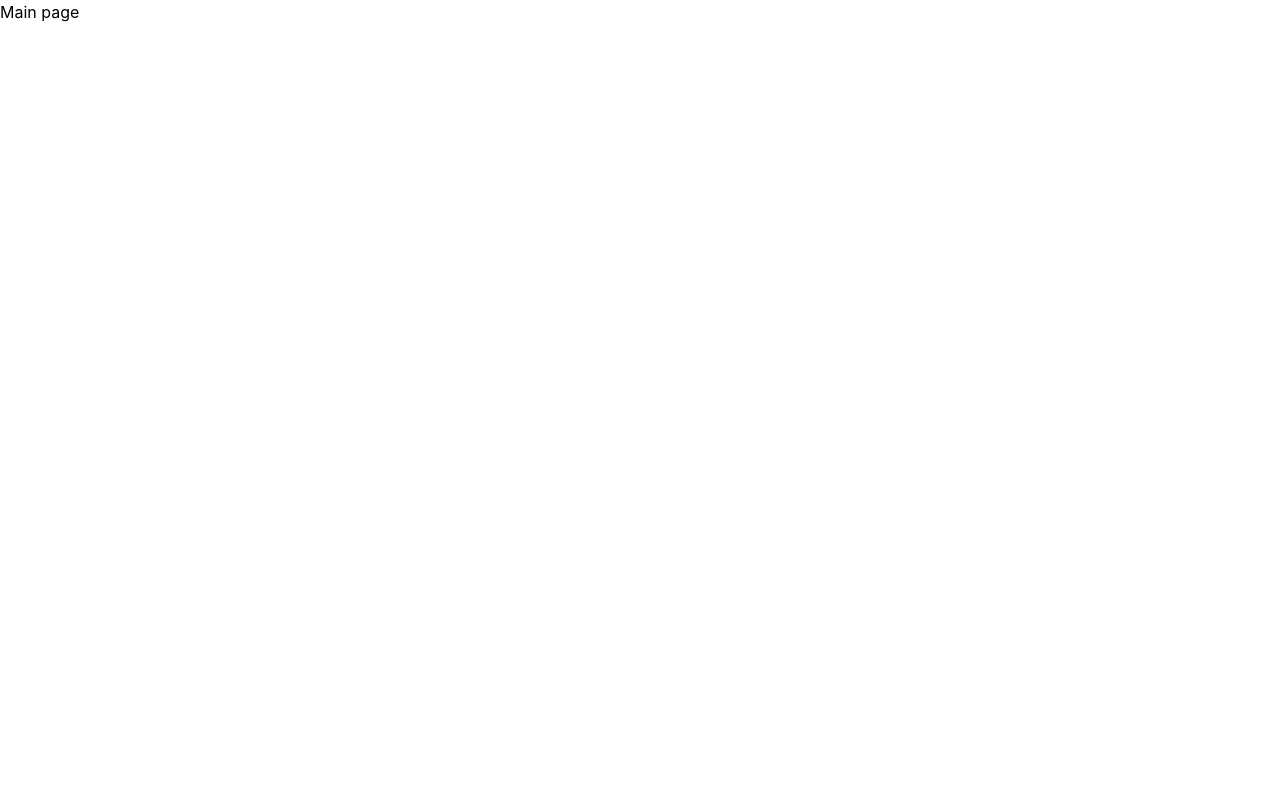
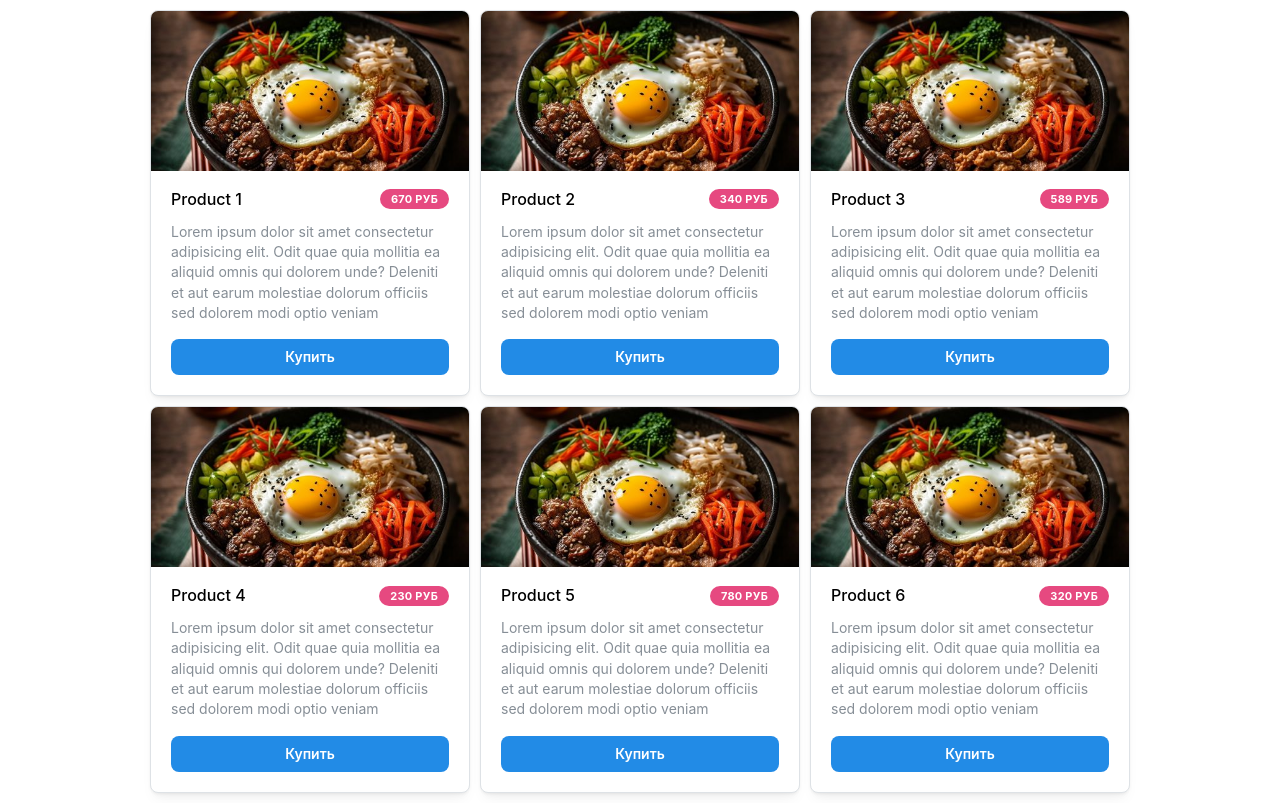
Before and after one commit to konstantin3676/light-store, a React (Vite) app in the folder frontend/: page / in a window 1280 px wide. Built offline with nearby package versions, Linux system fonts and the light colour scheme.

Commit message:
Add product cards

```diff
--- /dev/null
+++ b/frontend/src/components/ProductCard/ProductCard.module.css
@@ -0,0 +1,4 @@
+.card {
+  width: 320px;
+  min-width: 320px;
+}
--- /dev/null
+++ b/frontend/src/components/ProductCard/ProductCard.tsx
@@ -0,0 +1,35 @@
+import { Badge, Button, Card, Group, Image, Text } from '@mantine/core';
+
+import foodImgUrl from '../../assets/food.jpeg';
+import classes from './ProductCard.module.css';
+
+import type { Product } from '../../types';
+type Props = {
+  id: Product['id'];
+  name: Product['name'];
+  desc: Product['desc'];
+  price: Product['price'];
+};
+
+export const ProductCard = ({ name, desc, price }: Props) => {
+  return (
+    <Card shadow="sm" padding="lg" withBorder className={classes.card}>
+      <Card.Section>
+        <Image src={foodImgUrl} height={160} alt="Fried egg" />
+      </Card.Section>
+
+      <Group justify="space-between" mt="md" mb="xs">
+        <Text fw={500}>{name}</Text>
+        <Badge color="pink">{`${price} руб`}</Badge>
+      </Group>
+
+      <Text size="sm" c="dimmed">
+        {desc}
+      </Text>
+
+      <Button color="blue" fullWidth mt="md">
+        Купить
+      </Button>
+    </Card>
+  );
+};
--- /dev/null
+++ b/frontend/src/components/ProductList/ProductList.module.css
@@ -0,0 +1,6 @@
+.container {
+  display: flex;
+  flex-wrap: wrap;
+  justify-content: center;
+  gap: 10px;
+}
--- /dev/null
+++ b/frontend/src/components/ProductList/ProductList.tsx
@@ -0,0 +1,17 @@
+import type { Product } from '../../types';
+import { ProductCard } from '../ProductCard/ProductCard';
+import classes from './ProductList.module.css';
+
+type Props = {
+  products: Product[];
+};
+
+export const ProductList = ({ products }: Props) => {
+  return (
+    <div className={classes.container}>
+      {products.map(({ id, name, desc, price }) => (
+        <ProductCard key={id} id={id} name={name} desc={desc} price={price} />
+      ))}
+    </div>
+  );
+};
--- /dev/null
+++ b/frontend/src/fixtures.ts
@@ -0,0 +1,38 @@
+export const products = [
+  {
+    id: 1,
+    name: 'Product 1',
+    desc: 'Lorem ipsum dolor sit amet consectetur adipisicing elit. Odit quae quia mollitia ea aliquid omnis qui dolorem unde? Deleniti et aut earum molestiae dolorum officiis sed dolorem modi optio veniam',
+    price: '670',
+  },
+  {
+    id: 2,
+    name: 'Product 2',
+    desc: 'Lorem ipsum dolor sit amet consectetur adipisicing elit. Odit quae quia mollitia ea aliquid omnis qui dolorem unde? Deleniti et aut earum molestiae dolorum officiis sed dolorem modi optio veniam',
+    price: '340',
+  },
+  {
+    id: 3,
+    name: 'Product 3',
+    desc: 'Lorem ipsum dolor sit amet consectetur adipisicing elit. Odit quae quia mollitia ea aliquid omnis qui dolorem unde? Deleniti et aut earum molestiae dolorum officiis sed dolorem modi optio veniam',
+    price: '589',
+  },
+  {
+    id: 4,
+    name: 'Product 4',
+    desc: 'Lorem ipsum dolor sit amet consectetur adipisicing elit. Odit quae quia mollitia ea aliquid omnis qui dolorem unde? Deleniti et aut earum molestiae dolorum officiis sed dolorem modi optio veniam',
+    price: '230',
+  },
+  {
+    id: 5,
+    name: 'Product 5',
+    desc: 'Lorem ipsum dolor sit amet consectetur adipisicing elit. Odit quae quia mollitia ea aliquid omnis qui dolorem unde? Deleniti et aut earum molestiae dolorum officiis sed dolorem modi optio veniam',
+    price: '780',
+  },
+  {
+    id: 6,
+    name: 'Product 6',
+    desc: 'Lorem ipsum dolor sit amet consectetur adipisicing elit. Odit quae quia mollitia ea aliquid omnis qui dolorem unde? Deleniti et aut earum molestiae dolorum officiis sed dolorem modi optio veniam',
+    price: '320',
+  },
+];
--- a/frontend/src/index.css
+++ b/frontend/src/index.css
@@ -9,5 +9,6 @@
 }
 
 body {
+  font-family: -apple-system, BlinkMacSystemFont, 'Segoe UI', sans-serif;
   margin: 0;
 }
--- /dev/null
+++ b/frontend/src/pages/MainPage/MainPage.module.css
@@ -0,0 +1,12 @@
+.container {
+  display: flex;
+  justify-content: center;
+  align-items: stretch;
+  flex-grow: 1;
+}
+
+.content {
+  max-width: 1024px;
+  width: 100%;
+  padding: 10px;
+}
--- a/frontend/src/pages/MainPage/MainPage.tsx
+++ b/frontend/src/pages/MainPage/MainPage.tsx
@@ -1,3 +1,13 @@
+import { ProductList } from '../../components/ProductList/ProductList';
+import { products } from '../../fixtures';
+import classes from './MainPage.module.css';
+
 export const MainPage = () => {
-  return <div>Main page</div>;
+  return (
+    <div className={classes.container}>
+      <div className={classes.content}>
+        <ProductList products={products} />
+      </div>
+    </div>
+  );
 };
--- /dev/null
+++ b/frontend/src/types.ts
@@ -0,0 +1,6 @@
+export type Product = {
+  id: number;
+  name: string;
+  desc: string;
+  price: string;
+};
```
Also changed, not shown: frontend/src/assets/food.jpeg (added).
